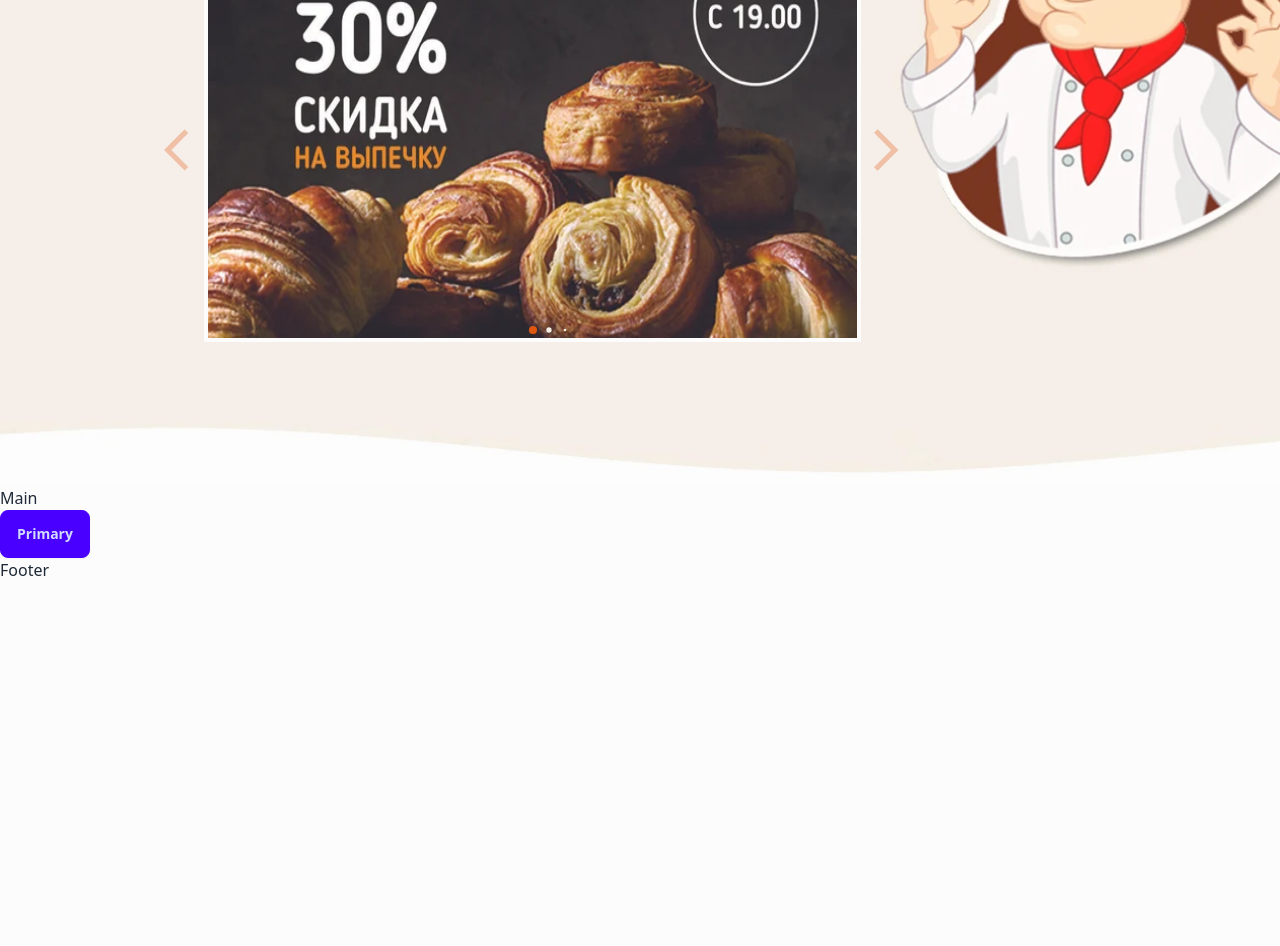
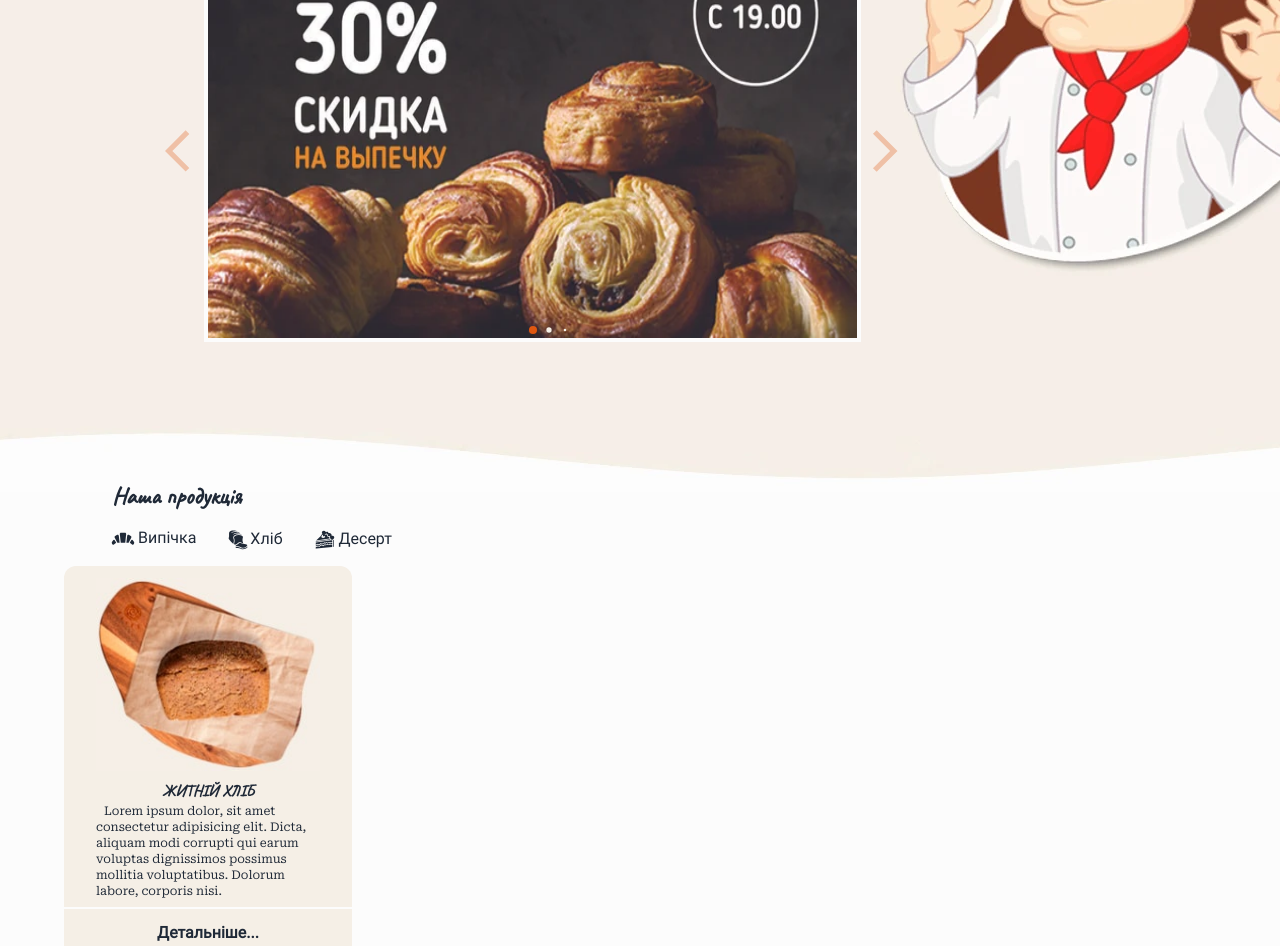
Before and after one commit to Obranen/bakery, a Next.js app in the folder client/: page / in a window 1280 px wide. Shown: the part 460-1406 px from the top of the page. Before the commit the page ends 1042 px from the top, so only its background shows below. Built offline with nearby package versions, Linux system fonts and the light colour scheme.

Commit message:
create section main

```diff
--- a/client/components/Footer/Footer.tsx
+++ b/client/components/Footer/Footer.tsx
@@ -1,7 +1,7 @@
 const Footer = () => {
   return (
     <>
-      <h1>Footer</h1>
+      {/* <h1>Footer</h1> */}
     </>
   )
 }
--- a/client/components/Header/Header.tsx
+++ b/client/components/Header/Header.tsx
@@ -6,7 +6,7 @@ import Image from 'next/legacy/image'
 
 const Header = () => {
   return (
-    <div className='relative pb-[185px]'>
+    <div className='relative h-[952px]'>
       <div className='container relative z-10 flex'>
         <Brand />
         <FindSite />
--- a/client/components/Header/Navigation/Navigation.tsx
+++ b/client/components/Header/Navigation/Navigation.tsx
@@ -6,7 +6,7 @@ const Navigation = () => {
   return (
     <nav className='flex items-start justify-end w-4/12 mt-[6px] font-robotoRegula'>
       <ToggleTheme />
-      <div className='m-[-3px]'>
+      <ul className='m-[-3px]'>
         {navigation.map((navItem, index) => (
           <NavigationItem
             key={navItem.id}
@@ -15,7 +15,7 @@ const Navigation = () => {
             index={index}
           />
         ))}
-      </div>
+      </ul>
     </nav>
   )
 }
--- a/client/components/Header/Navigation/NavigationItem/NavigationItem.tsx
+++ b/client/components/Header/Navigation/NavigationItem/NavigationItem.tsx
@@ -15,7 +15,7 @@ const NavigationItem: FC<INavigationItem> = ({ navItem, lastIndex, index }) => {
   const pathname = usePathname()
 
   return navItem.dropdown === true ? (
-    <div className='dropdown dropdown-hover'>
+    <li className='dropdown dropdown-hover'>
       <div
         tabIndex={0}
         role='button'
@@ -42,9 +42,9 @@ const NavigationItem: FC<INavigationItem> = ({ navItem, lastIndex, index }) => {
           <a>Десерт</a>
         </li>
       </ul>
-    </div>
+    </li>
   ) : (
-    <span className='inline-block text-sm font-semibold text-tertiaryLight dark:text-tertiaryDark font-robotoRegular'>
+    <li className='inline-block text-sm font-semibold text-tertiaryLight dark:text-tertiaryDark font-robotoRegular'>
       <Link
         href={navItem.href}
         className={
@@ -58,7 +58,7 @@ const NavigationItem: FC<INavigationItem> = ({ navItem, lastIndex, index }) => {
       ) : (
         <></>
       )}
-    </span>
+    </li>
   )
 }
 
--- a/client/components/Header/Navigation/ToggleTheme/ToggleTheme.tsx
+++ b/client/components/Header/Navigation/ToggleTheme/ToggleTheme.tsx
@@ -45,8 +45,22 @@ const ToggleTheme = () => {
     }
   }
 
+  const pressKeyButton = (e: any) => {
+    if (e.key === 'Enter') {
+      if (themeColor === 'dark') {
+        localStorage.setItem('theme', JSON.stringify('light'))
+        setThemeColor('light')
+        inputRef.current!.checked = false
+      } else {
+        localStorage.setItem('theme', JSON.stringify('dark'))
+        setThemeColor('dark')
+        inputRef.current!.checked = true
+      }
+    }
+  }
+
   return (
-    <label className='mr-2 swap swap-rotate'>
+    <label className='mr-2 swap swap-rotate' onKeyDown={pressKeyButton}>
       <input type='checkbox' ref={inputRef} onClick={toggleThemeChange} />
       <SunSVG className='w-5 h-5 fill-tertiaryLight swap-on' />
       <MoonSVG className='w-5 h-5 fill-tertiaryDark swap-off' />
--- a/client/components/Header/SliderPromotion/SliderPromotion.tsx
+++ b/client/components/Header/SliderPromotion/SliderPromotion.tsx
@@ -20,10 +20,10 @@ const SliderPromotion = () => {
   }
 
   return (
-    <div className='relative z-10 w-[657px] h-[382px] mt-[286px] ml-[140px]'>
-      <h3 className='font-semibold text-center -translate-x-1 -translate-y-2.5 font-caveatRegular text-[26px]'>
+    <section className='relative z-10 w-[657px] h-[382px] translate-y-[286px] translate-x-[140px]'>
+      <h2 className='font-semibold text-center -translate-x-1 -translate-y-2.5 font-caveatRegular text-[26px]'>
         Акції Та Новинки
-      </h3>
+      </h2>
       <div className='relative'>
         <Swiper
           className='slider-promotion'
@@ -49,23 +49,19 @@ const SliderPromotion = () => {
           ))}
         </Swiper>
 
-        <div className='swiper-next cursor-pointer opacity-[.3] hover:opacity-[1] transition-all select-none'>
-          <MdArrowForwardIos
+        <button className='btn btn-link p-0 swiper-prev cursor-pointer opacity-[.3] hover:opacity-[1] transition-all select-none absolute top-[calc(50%-25px)] left-[-40px]'>
+          <MdArrowBackIos
             className={
-              'text-highlightLight text-[50px] absolute top-[calc(50%-25px)] right-[-50px]'
+              'text-highlightLight text-[50px]'
             }
           />
-        </div>
+        </button>
 
-        <div className='swiper-prev cursor-pointer opacity-[.3] hover:opacity-[1] transition-all select-none'>
-          <MdArrowBackIos
-            className={
-              'text-highlightLight text-[50px] absolute top-[calc(50%-25px)] left-[-40px]'
-            }
-          />
-        </div>
+        <button className='btn btn-link p-0 swiper-next cursor-pointer opacity-[.3] hover:opacity-[1] transition-all select-none absolute top-[calc(50%-25px)] right-[-50px]'>
+          <MdArrowForwardIos className={'text-highlightLight text-[50px]'} />
+        </button>
       </div>
-    </div>
+    </section>
   )
 }
 
--- a/client/components/Home/Home.tsx
+++ b/client/components/Home/Home.tsx
@@ -1,8 +1,74 @@
+import Link from 'next/link'
+import { GiSlicedBread } from 'react-icons/gi'
+import { MdBakeryDining } from 'react-icons/md'
+import { GiCakeSlice } from 'react-icons/gi'
+import Image from 'next/image'
+
 const Home = () => {
   return (
     <>
-      <h1>Main</h1>
-      <button className="btn btn-primary">Primary</button>
+      <article className='container'>
+        <h2 className='text-2xl font-semibold translate-x-12 -translate-y-3 font-caveatRegular'>
+          Наша продукція
+        </h2>
+
+        <nav>
+          <ul className='flex items-center font-medium font-robotoRegular'>
+            <li className='ml-11'>
+              <Link href='' className='[&>div]:hover:opacity-100'>
+                <MdBakeryDining className='inline-block text-3xl ' />
+                Випічка
+                <div className='opacity-0 transition ease-linear duration-150 w-full h-0.5 bg-highlightLight translate-y-[-2px]'></div>
+              </Link>
+            </li>
+            <li className='ml-8'>
+              <Link href='' className='[&>div]:hover:opacity-100'>
+                <GiSlicedBread className='inline-block text-xl' />
+                <span className='ml-0.5'>Хліб</span>
+                <div className='opacity-0 transition ease-linear duration-150 w-full h-0.5 bg-highlightLight translate-y-0.5'></div>
+              </Link>
+            </li>
+            <li className='ml-8'>
+              <Link href='' className='[&>div]:hover:opacity-100'>
+                <GiCakeSlice className='inline-block text-xl' />
+                <span className='ml-1'>Десерт</span>
+                <div className='opacity-0 transition ease-linear duration-150 w-full h-0.5 bg-highlightLight translate-y-0.5'></div>
+              </Link>
+            </li>
+          </ul>
+        </nav>
+
+        <div className='flex space-x-10 mt-2.5'>
+          <section className='w-3/12 bg-secondaryLight rounded-xl'>
+            <div className='px-8 pb-2 border-b-2 border-primaryLight'>
+              <Image
+                src='/images/product-example-main.jpg'
+                alt='product-example-main'
+                width={238}
+                height={205}
+                className='m-auto mt-3'
+              />
+              <h3 className='text-center mt-2 text-base font-semibold uppercase font-caveatRegular '>
+                <Link href='' className='hover:underline'>
+                  Житній хліб
+                </Link>
+              </h3>
+              <p className='text-xs font-robotoSerifRegular indent-2'>
+                Lorem ipsum dolor, sit amet consectetur adipisicing elit. Dicta,
+                aliquam modi corrupti qui earum voluptas dignissimos possimus
+                mollitia voluptatibus. Dolorum labore, corporis nisi.
+              </p>
+            </div>
+            <button className='w-full text-base font-bold btn btn-ghost font-robotoRegular hover:rounded-b-xl hover:rounded-t-none hover:bg-opacity-5 hover:bg-tertiaryLight hover:text-highlightLight'>
+              Детальніше...
+            </button>
+          </section>
+        </div>
+      </article>
+
+      <article className='container'>
+        <section className='mt-6'></section>
+      </article>
     </>
   )
 }
--- a/client/tailwind.config.ts
+++ b/client/tailwind.config.ts
@@ -51,6 +51,7 @@ const config: Config = {
           // secondary: '#f6d860',
           // accent: '#37cdbe',
           // neutral: '#3d4451',
+          // ghost: '#f5efe6',
           'base-100': '#fcfcfc', //bg
 
           // "--rounded-box": "1rem", // border radius rounded-box utility class, used in card and other large boxes
```
Also changed, not shown: client/data/productPresentation.data.ts (added, +32 -0 lines), client/interface/productPresentation.interface.ts (added, +7 -0 lines).
